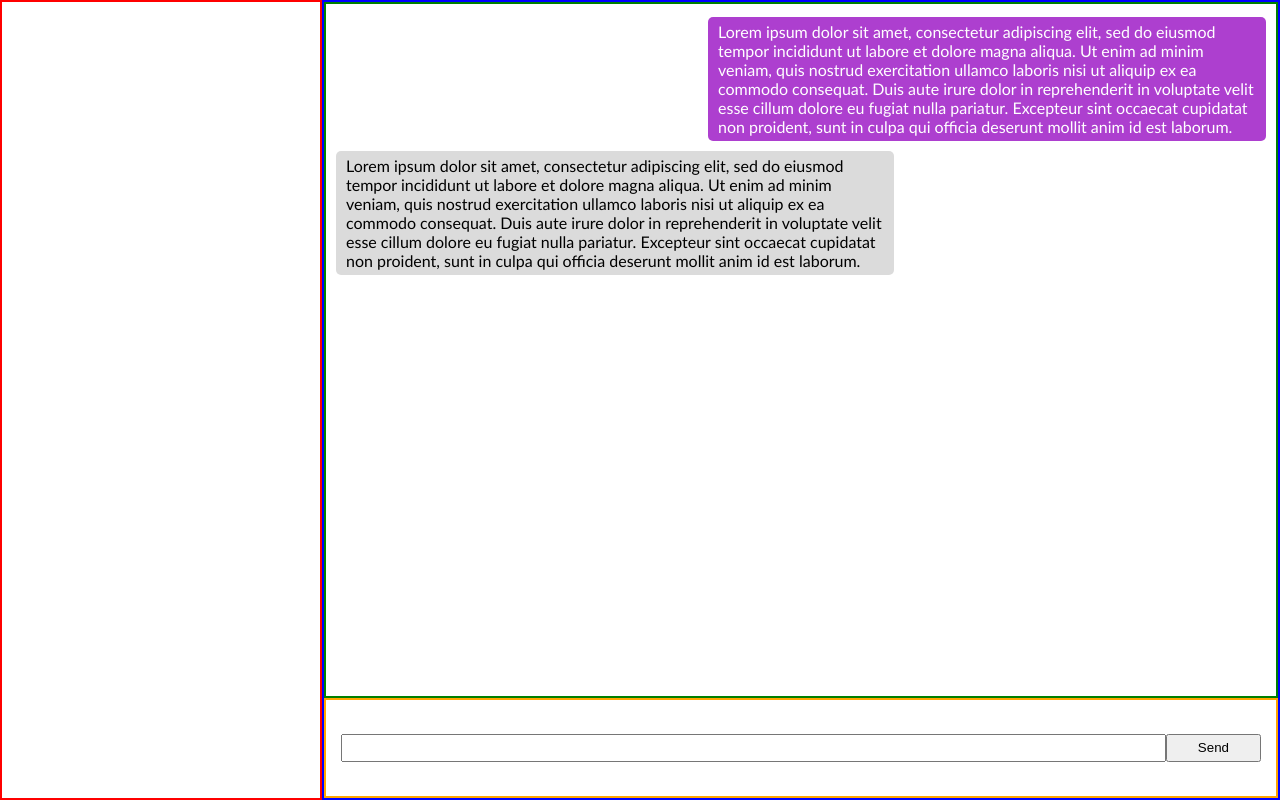
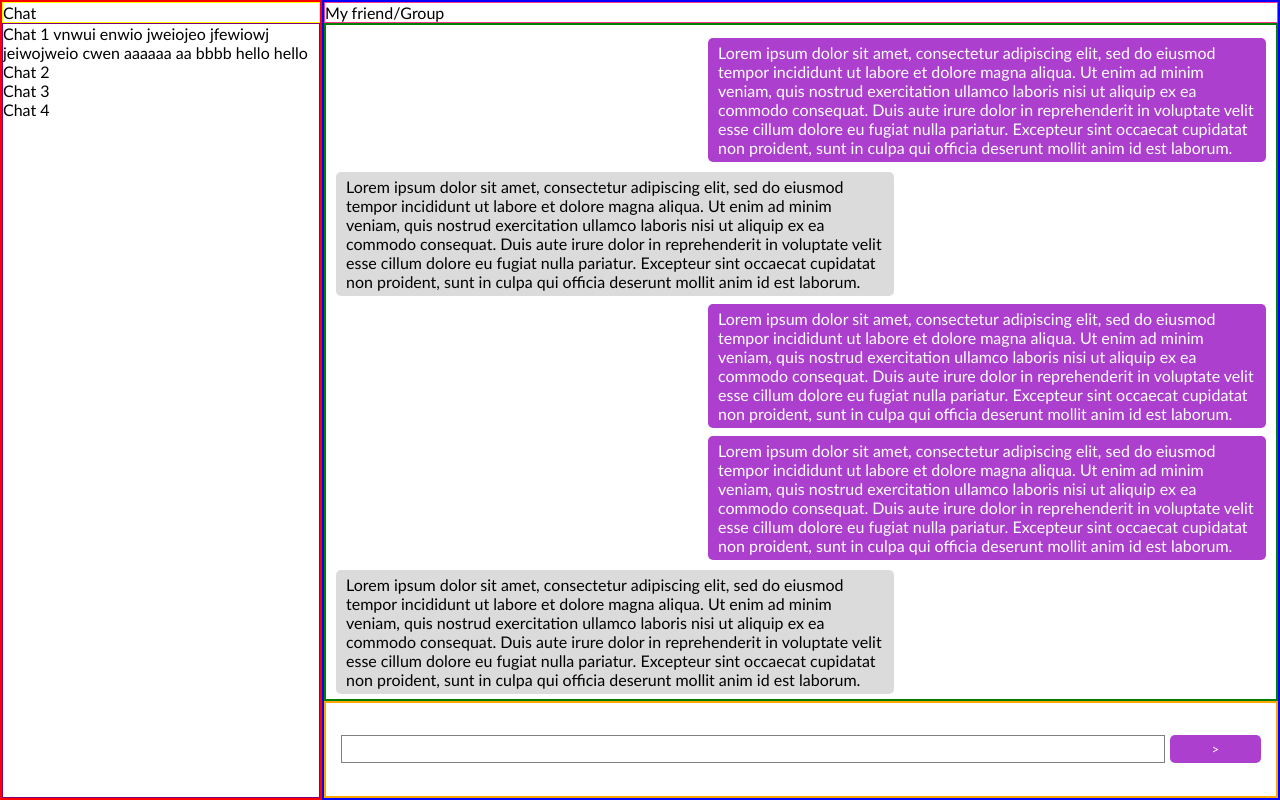
Before and after one commit to TMV518/chat-app, a React (Vite) app: page / in a window 1280 px wide. Built offline with nearby package versions, Linux system fonts and the light colour scheme.

Commit message:
Began work on headers and chat list section

```diff
--- a/src/App.jsx
+++ b/src/App.jsx
@@ -5,22 +5,37 @@ import classes from "./App.module.css";
 import SignUpPage from "./AuthPage/SignUpPage";
 import SentContainer from "./MsgContainers/SentContainer";
 import ReceivedContainer from "./MsgContainers/ReceivedContainer";
+import ChatInput from "./ChatInput/ChatInput";
 
 function App() {
   return (
     <div className={classes.App}>
       {/*<SignUpPage />*/}
       <div className={classes["view-chats"]}>
-        <div className={classes["friends-groups-sect"]}></div>
+        <div className={classes["friends-groups-sect"]}>
+          <div className={classes["friends-groups-header"]}>Chat</div>
+          <ul className={classes["friends-groups-list"]}>
+            <li>
+              Chat 1 vnwui enwio jweiojeo jfewiowj jeiwojweio cwen aaaaaa aa
+              bbbb hello hello
+            </li>
+            <li>Chat 2</li>
+            <li>Chat 3</li>
+            <li>Chat 4</li>
+          </ul>
+        </div>
         <div className={classes["chat-sect"]}>
+          <div className={classes["chat-header"]}>My friend/Group</div>
           <div className={classes["messages"]}>
             <SentContainer />
             <ReceivedContainer />
+            <SentContainer />
+            <SentContainer />
+            <ReceivedContainer />
+            <SentContainer />
+            <SentContainer />
           </div>
-          <form className={classes["chat-input"]}>
-            <input type="text" />
-            <button type="submit">Send</button>
-          </form>
+          <ChatInput />
         </div>
       </div>
       {/*<a href="#">About</a>*/}
--- a/src/App.module.css
+++ b/src/App.module.css
@@ -7,10 +7,22 @@
   height: 100vh;
 }
 
+/*****/
 .friends-groups-sect {
   flex: 1;
   width: 100%;
   border: 2px solid red;
+  display: flex;
+  flex-direction: column;
+}
+
+.friends-groups-header {
+  border: 1px solid yellow;
+}
+
+.friends-groups-list {
+  border: 1px solid purple;
+  height: 100%;
 }
 
 /*****/
@@ -22,6 +34,10 @@
   flex-direction: column;
 }
 
+.chat-header {
+  border: 1px solid rgb(255, 52, 146);
+}
+
 .messages {
   width: 100%;
   flex: 7;
@@ -29,29 +45,3 @@
   overflow-y: scroll;
   padding: 10px;
 }
-
-/*******/
-.chat-input {
-  width: 100%;
-  flex: 1;
-  border: 2px solid orange;
-  display: flex;
-  padding: 0 15px;
-  align-items: center;
-}
-
-.chat-input > input {
-  width: 100%;
-  height: 30%;
-  flex: 9;
-}
-
-.chat-input > button {
-  width: 100%;
-  height: 30%;
-  flex: 1;
-}
-
-.chat-input > button:hover {
-  cursor: pointer;
-}
--- /dev/null
+++ b/src/ChatInput/ChatInput.jsx
@@ -0,0 +1,12 @@
+import classes from "./ChatInput.module.css";
+
+const ChatInput = () => {
+  return (
+    <form className={classes["chat-input"]}>
+      <input type="text" />
+      <button type="submit">{">"}</button>
+    </form>
+  );
+};
+
+export default ChatInput;
--- /dev/null
+++ b/src/ChatInput/ChatInput.module.css
@@ -0,0 +1,37 @@
+.chat-input {
+  width: 100%;
+  flex: 1;
+  border: 2px solid orange;
+  display: flex;
+  padding: 0 15px;
+  align-items: center;
+}
+
+.chat-input > input {
+  width: 100%;
+  height: 30%;
+  flex: 9;
+
+  border-radius: 0%;
+  border: 1px solid gray;
+  font-family: inherit;
+}
+
+.chat-input > button {
+  width: 100%;
+  height: 30%;
+  flex: 1;
+
+  font-family: inherit;
+  padding: 5px 0px;
+  color: white;
+  background-color: rgb(173, 63, 207);
+  border: none;
+  border-radius: 5px;
+  margin-left: 5px;
+}
+
+.chat-input > button:hover {
+  cursor: pointer;
+  background-color: rgb(130, 45, 156);
+}
```
